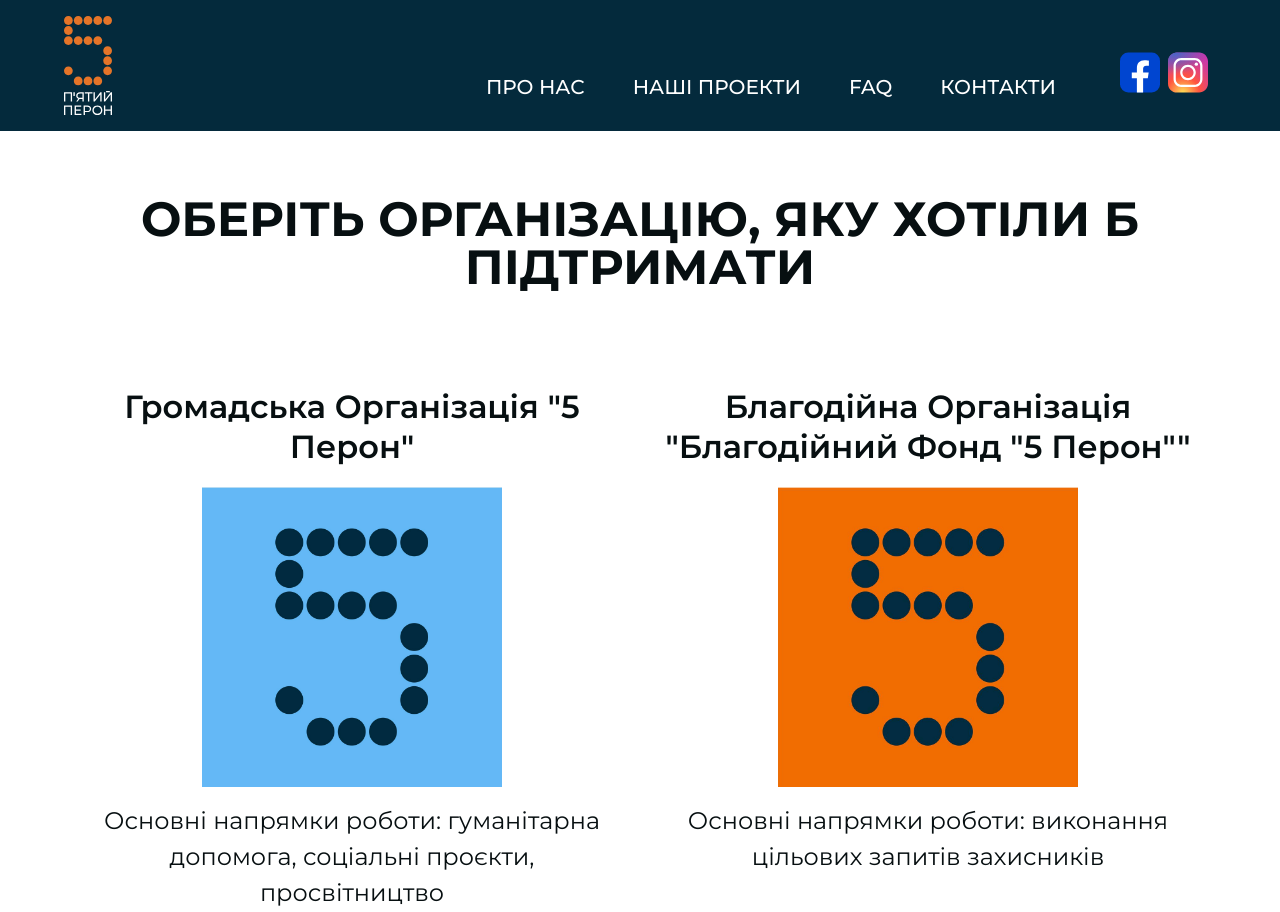
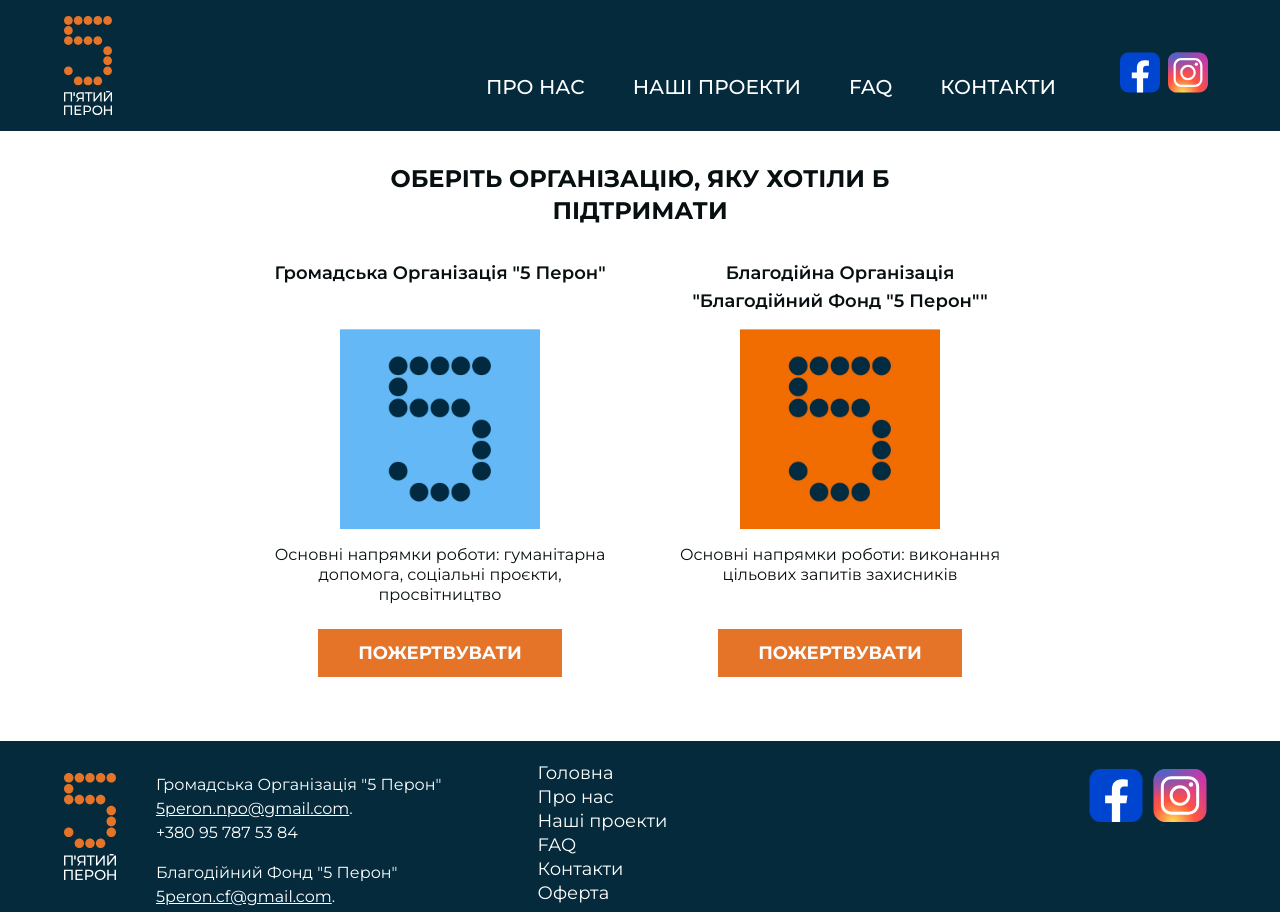
Before and after one commit to TomaTomoe/platform5, a React (Create React App) app: page /donation in a window 1280 px wide. Shown: the top 912 px of the page. Built offline with nearby package versions, Linux system fonts and the light colour scheme; no server answers.

Commit message:
fix payment description and fix Donation and ThankYou page styles

```diff
--- a/src/components/pages/Donation.js
+++ b/src/components/pages/Donation.js
@@ -6,41 +6,27 @@
 export default function Donation() {
     return (
         <main className="mt-[73px] md:mt-0 flex items-center justify-items-center">
-            <section id="thank_you" className="max-w-[1728px] mx-auto pt-9 pb-9 px-8
-                md:px-8 md:pt-12 md:pb-12
-                lg:px-16 lg:pt-16
-                xl:px-16 xl:pt-16
+            <section id="thank_you" className="max-w-[1728px] mx-auto pt-9 pb-9 px-4
+                md:px-8 md:pt-8 md:pb-12
+                lg:px-16
+                xl:px-16
                 2xl:px-24
                 3xl:px-32">
-                <h2 className="text-center text-black text-2xl font-bold uppercase font-sans mb-8 max-w-[1728px] mx-auto
-                    md:px-8 md:text-3xl
-                    lg:px-16 lg:text-4xl lg:mb-8
-                    xl:px-16 xl:text-5xl xl:mb-16
-                    2xl:px-16
-                    3xl:px-32">Оберіть організацію, яку хотіли б підтримати</h2>
+                <h2 className="text-center text-black text-2xl font-bold uppercase font-sans mb-8 mx-auto max-w-[600px]
+                    md:mb-4">Оберіть організацію, яку хотіли б підтримати</h2>
                 <div className="md:flex md:flex-row flex-wrap justify-center items-stretch">
-                    <div className="md:basis-1/2 text-center min-w-[240px] flex-1 flex flex-col py-12 md:py-8 md:px-6">
+                    <div className="md:basis-1/2 text-center min-w-[240px] max-w-[400px] m-auto flex-1 flex flex-col mb-12 border border-[#77b9f2] p-4 md:py-4 md:px-6 md:mb-0 md:border-0">
                         <h3 className="text-black font-semibold text-xl pb-3 leading-6
-                            md:text-xl md:pb-3 md:leading-7 md:h-[100px]
-                            lg:text-2xl lg:pb-4
-                            xl:text-[32px] xl:leading-10 xl:pb-8">Громадська Організація "5 Перон"</h3>
-                        <img src={imageNPO} alt="Громадська Організація '5 Перон'" className="object-contain h-[300px]"/>
-                        <p className="text-black text-lg pt-4 pb-6 leading-5
-                            md:leading-7 md:h-[152px]
-                            lg:text-xl lg:pb-8 lg:h-[140px]
-                            xl:text-2xl xl:leading-9 xl:pb-[60px]">Основні напрямки роботи: гуманітарна допомога, соціальні проєкти, просвітництво</p>
+                            md:text-lg md:pb-3 md:leading-7 md:h-[70px]">Громадська Організація "5 Перон"</h3>
+                        <img src={imageNPO} alt="Громадська Організація '5 Перон'" className="object-contain h-[200px]"/>
+                        <p className="text-black text-base pt-4 pb-6 leading-5 md:h-[100px]">Основні напрямки роботи: гуманітарна допомога, соціальні проєкти, просвітництво</p>
                         <DonationButton className="flex-none" title="Пожертвувати" aim="/getPaymentNPO"/>
                     </div>
-                    <div className="md:basis-1/2 text-center min-w-[240px] flex-1  flex flex-col py-12 md:py-8 md:px-6">
+                    <div className="md:basis-1/2 text-center min-w-[240px] max-w-[400px] m-auto flex-1 flex flex-col border border-[#77b9f2] p-4 md:py-4 md:px-6  md:border-0">
                         <h3 className="text-black font-semibold text-xl pb-3 leading-6
-                            md:text-xl md:pb-3 md:leading-7 md:h-[100px]
-                            lg:text-2xl lg:pb-4
-                            xl:text-[32px] xl:leading-10 xl:pb-8">Благодійна Організація "Благодійний Фонд "5 Перон""</h3>
-                            <img src={imageCF} alt="Благодійна Організація 'Благодійний Фонд 5 Перон'" className="object-contain h-[300px]"/>
-                        <p className="text-black text-lg pt-4 pb-6 leading-5
-                            md:leading-7 md:h-[152px]
-                            lg:text-xl lg:pb-8 lg:h-[140px]
-                            xl:text-2xl xl:leading-9 xl:pb-[60px]">Основні напрямки роботи: виконання цільових запитів захисників</p>
+                            md:text-lg md:pb-3 md:leading-7 md:h-[70px]">Благодійна Організація "Благодійний Фонд "5 Перон""</h3>
+                            <img src={imageCF} alt="Благодійна Організація 'Благодійний Фонд 5 Перон'" className="object-contain h-[200px]"/>
+                        <p className="text-black text-base pt-4 pb-6 leading-5 md:h-[100px]">Основні напрямки роботи: виконання цільових запитів захисників</p>
                         <DonationButton className="flex-none" title="Пожертвувати" aim="/getPaymentCF"/>
                     </div>
                 </div>
--- a/src/components/pages/ThankYou.js
+++ b/src/components/pages/ThankYou.js
@@ -7,19 +7,16 @@
         <main className="mt-[73px] md:mt-0 flex  items-center justify-items-center">
             <section id="thank_you" className="max-w-[1728px] mx-auto pt-9 pb-9 px-8
                 md:px-8 md:pt-12 md:pb-12
-                lg:px-16 lg:pt-16
-                xl:px-16 xl:pt-16
+                lg:px-16
+                xl:px-16
                 2xl:px-24
                 3xl:px-32">
                 <h2 className="text-center text-black text-2xl font-bold uppercase font-sans mb-8 max-w-[1728px] mx-auto
                     md:px-8 md:text-3xl
-                    lg:px-16 lg:text-4xl lg:mb-8
-                    xl:px-16 xl:text-5xl xl:mb-16
-                    2xl:px-16
-                    3xl:px-32">Дякуємо за Вашу підтримку!</h2>
+                    lg:px-16 lg:text-4xl lg:mb-8">Дякуємо за Вашу підтримку!</h2>
                 <div>
-                    <img className="mb-8 xl:mb-16 mx-auto w-full max-w-[600px]" src={thankYouImg} alt="Дякуємо за підтримку" />
-                    <Link to="/#home"
+                    <img className="mb-8 xl:mb-16 mx-auto w-full max-w-[400px]" src={thankYouImg} alt="Дякуємо за підтримку" />
+                    <Link to="/"
                         className="block text-white bg-orange uppercase font-bold py-2.5 px-[40px] h-12 text-lg max-w-[270px] m-auto sm:py-5 sm:px-[50px] sm:h-16 sm:text-xl text-center"
                         >На головну</Link>
                 </div>
--- a/src/components/parts/lib/DonationButton.js
+++ b/src/components/parts/lib/DonationButton.js
@@ -19,7 +19,7 @@
             <input type="hidden" name="signature" value={paymentData.signature}/>
             <button type="submit"
                 style={style}
-                className={`text-white bg-orange uppercase font-bold px-[40px] h-12 text-lg sm:px-[50px] sm:h-16 sm:text-xl text-center ${className}`}
+                className={`text-white bg-orange uppercase font-bold px-[40px] h-12 text-lg text-center ${className}`}
                 >{title}</button>
         </form>
     );
--- a/src/server.js
+++ b/src/server.js
@@ -35,7 +35,7 @@
         "action"         : "paydonate",
         "amount"         : "1",
         "currency"       : "USD",
-        "description"    : "charitable donation for social projects",
+        "description"    : "Charitable donation for drone DJI",
         "order_id"       : uniqId,
         "version"        : "3",
         "language"       : "en",
@@ -53,7 +53,7 @@
         "action"         : "paydonate",
         "amount"         : "1",
         "currency"       : "USD",
-        "description"    : "charitable donation for provision of Armed Forces of Ukraine",
+        "description"    : "Charitable donation for drone DJI",
         "order_id"       : uniqId,
         "version"        : "3",
         "language"       : "en",
```
